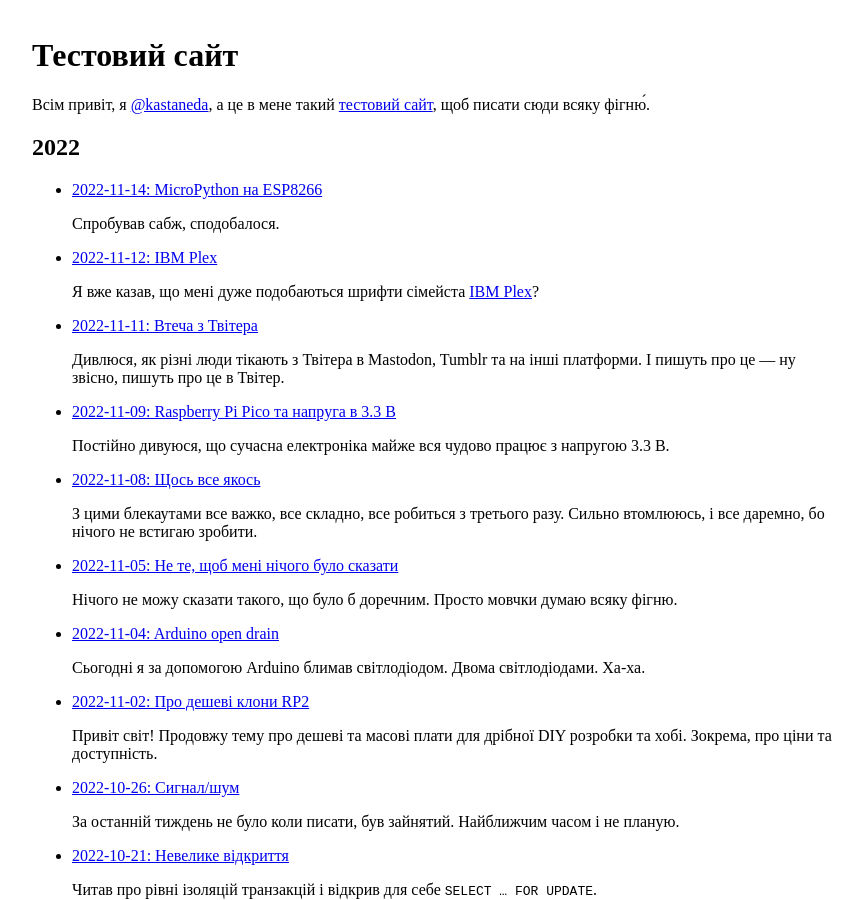
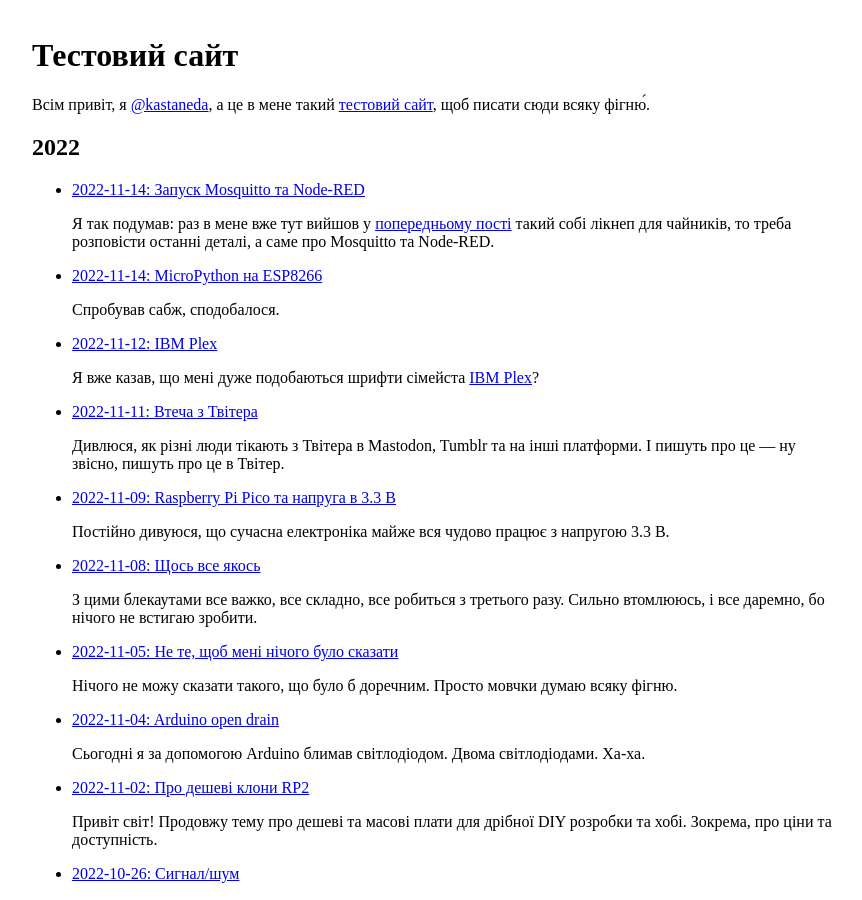
Before and after one commit to dk487/test.de.co.ua, a Jekyll site: the page built from index.md, in a window 1280 px wide and 900 px high. Shown: the whole window, without its empty margins (208-1070 px from the left). Built offline with Jekyll 4.4.1, drawn with Linux system fonts in a browser that asks for light colours; some of the changed lines change nothing that is shown.

Commit message:
New post: running Mosquitto and Node-RED

````diff
--- a/_posts/2022/2022-11-14-micropython-on-esp8266.md
+++ b/_posts/2022/2022-11-14-micropython-on-esp8266.md
@@ -7,7 +7,7 @@ date: 2022-11-14 04:40:03 +02:00
 
 Не дуже стабільно працює (треба розібратися з режимами сну). Дуже багато струму споживає (знов-таки, треба розібратися з режимами сну). Документація місцями застаріла, неточна, навіть неповна. Багато чого зроблено нелогічно. Різні версії прошивки та бібліотек ведуть себе по-різному. Треба багато що гуглити і багато про що здогадуватися.
 
-Але я [почитав мануал](https://docs.micropython.org/en/latest/esp8266/quickref.html), погуглив, щось десь здогадався і в мене все вийшло.
+Але я [почитав мануал][1], погуглив, щось десь здогадався і в мене все вийшло.
 
 
 ## Встановлення прошивки
@@ -26,7 +26,7 @@ esptool --chip esp8266 --port /dev/ttyUSB0 erase_flash
 
 Чомусь у мене `erase_flash` не працює, але (ще більше «чомусь») це не виявилося проблемою, бо при запису прошивки все одно флешка чиститься. Ну і ладно.
 
-Далі. Власне, «прошивка прошивки», бгг. Готову прошивку MicroPython я взяв останню стабільну з [офіційного сайту](https://micropython.org/download/esp8266/), ліньки було збирати. І…
+Далі. Власне, «прошивка прошивки», бгг. Готову прошивку MicroPython я взяв останню стабільну з [офіційного сайту][2], ліньки було збирати. І…
 
 ```sh
 # натиснути і тримати FLASH на платі перед запуском команди
@@ -300,3 +300,9 @@ while True:
 ```
 
 Ну власне і все. Отака фігня.
+
+_Оновлення о 15:04_: я написав пост-продовження [про Mosquitto та Node-RED][3].
+
+[1]: https://docs.micropython.org/en/latest/esp8266/quickref.html
+[2]: https://micropython.org/download/esp8266/
+[3]: /2022/11/14/running-mosquitto-and-nodered.html
--- /dev/null
+++ b/_posts/2022/2022-11-14-running-mosquitto-and-nodered.md
@@ -0,0 +1,119 @@
+---
+title: Запуск Mosquitto та Node-RED
+date: 2022-11-14 15:04:43 +02:00
+---
+
+Я так подумав: раз в мене вже тут вийшов у [попередньому пості][1] такий собі лікнеп для чайників, то треба розповісти останні деталі, а саме про Mosquitto та Node-RED.
+
+
+## Що це все таке
+
+MQTT — це стандарт де-факто на комунікацію між пристроями в IoT.
+
+Брокер MQTT просто приймає від клієнтів повідомлення і відправляє їх іншим клієнтам-підписникам. Це дуже схоже на IRC, тільки сервера тут зветься «брокер», а про канал кажуть «топік». Існують різні брокери, та майже завжди йдеться про Mosquitto.
+
+Node-RED це така своєрідна платформа, яка підходить для поєднання всякої низькорівневої хріні з усякою іншою низькорівневою хрінню: MQTT, бази даних, REST API, скрипти.
+
+
+## Запуск
+
+Mosquitto в Debian та Ubuntu можна поставити просто з репозиторію (десь у мене так і є), але зазвичай мені буває зручно запускати його через Docker Compose разом з Node-RED.
+
+### `docker-compose.yml`
+
+```yaml
+version: '3'
+
+services:
+  mqtt:
+    image: eclipse-mosquitto
+    ports:
+      - 1883:1883
+    volumes:
+      - ./mosquitto.conf:/mosquitto/config/mosquitto.conf:ro
+
+  nodered:
+    image: nodered/node-red
+    ports:
+      - 1880:1880
+    volumes:
+      - ./node-red-data:/data
+    links:
+      - mqtt
+```
+
+Як видно з цього файлу, тут ще треба зробити підкаталог `node-red-data`, у якому зберігатимуться всі нутрощі Node-RED, та конфіг Mosquitto.
+
+### `mosquitto.conf`
+
+```
+allow_anonymous true
+
+listener 1883
+```
+
+Ну і все, можна запускати `docker-compose up` і все має запуститися.
+
+
+## Приклад використання Node-RED
+
+В принципі, один лише Mosquitto та консольні клієнти — це вже чимало. Але веселіше з Node-RED. Вона після запуску з дефолтними налаштуваннями доступна за адресою <u>http://localhost:1880/</u> і не потребує паролю.
+
+> The S in IoT Stands for Security
+
+Насправді тут можна і пароль зробити, і різні види аутентифікації прикрутити десь на reverse proxy, але ж ми просто граємося і блимаємо світлодіодом.
+
+![Знімок екрану: порожня чиста нова Node-RED](/uploads/nodered_new.png)
+
+Так, що ще треба. В головному меню Node-RED (правий верхній кут, три рисочки) треба зайти в `Manage palette` (це типу як пакетний менеджер) та встановити модуль `node-red-dashboard`. Навіть не знаю, чому він не входить до стандартного комплекту.
+
+Нам треба додати на наш flow два вузли з групи network, а саме `mqtt in` та `mqtt out`. Також нам треба вузол `switch` з групи dashboard. От я їх просто перетягнув кудись і ще не сконфігурував.
+
+![Знімок екрану: три несконфігурованих вузла Node-RED](/uploads/nodered_new_3_nodes.png)
+
+Двічі клацніть на вузол `mqtt in`. Відкриється вікно редагування. Нам треба налаштувати сервер та топік. Сервер ми ще жоден не налаштовували, тому треба його створити; достатньо вказати хост `mqtt` (не 127.0.0.1, а ім'я з Docker Compose) і все інше лишити як є. Топік для вхідних повідомлень на цьому вузлі має бути `board01/led`.
+
+Аналогічним чином конфігуруємо вузол `mqtt out`. Тільки топік там має бути `board01/led/set`, а раніше сконфігурований сервер вже буде вказано за замовчанням.
+
+Тепер вузол `switch`. Треба створити групу (стовпчик, де він має відображатися), при створенні групи треба буде створити нову dashboard tab (сторінку, де воно все буде). Якщо нічого не міняти, то зі значеннями по замовченню у вас створиться tab з назвою Home та група Default.
+
+Далі трошки неочевидне. Треба визначити, які значення відповідають стану «увімкнено» і що вважається станом «вимкнено» (On Payload та Off Payload, відповідно). Встановіть для обох тип number та значення 1 та 0.
+
+Наостанок, встановіть йому якийсь зрозумілий label. Наприклад «LED».
+
+![Знімок екрану: конфігурація вузла switch в Node-RED](/uploads/nodered_switch.png)
+
+Тепер лишається поєднати мишкою всі три вузли та натиснути на Deploy.
+
+![Знімок екрану: три з'єднанних вузла Node-RED](/uploads/nodered_connected_3_nodes.png)
+
+Все! Dashboard знаходиться за адресою <u>http://127.0.0.1:1880/ui/</u> (теж без паролю).
+
+![Знімок екрану: Node-RED dashboard з одним вимикачем](/uploads/nodered_new_dashboard.png)
+
+Якщо все вийшло правильно, то цей перемикач буде вмикати-вимикати світлодіод на платі NodeMCU з попереднього поста.
+
+
+## Тестування dasboard'у
+
+Не завжди все виходить правильно з першого разу.
+
+Для відлагодження та для експериментів з MQTT варто встановити пакет `mosquitto-clients`, навіть якщо у вас Mosquitto тільки в Docker'і.
+
+Зокрема, так я дивлюся, що відбувається на всіх топіках (wildcard `#`):
+
+```sh
+mosquitto_sub -h 127.0.0.1 -t "#" -v
+```
+
+Цей `mosquitto_sub` працює як `tail -f`, для його зупинки треба <kbd>Ctrl</kbd>&nbsp;<kbd>C</kbd>. Коли ви натискаєте на перемикач, мають з'являтися нові повідомлення з топіком `board01/led/set`.
+
+А ось так я вручну відправляю повідомлення з текстом `1` на топік `board01/led`, імітуючи повідомлення від NodeMCU:
+
+```sh
+mosquitto_pub -t board01/led -m 1
+```
+
+Ну, в принципі, і все. Отака фігня.
+
+[1]: /2022/11/14/micropython-on-esp8266.html
````
Also changed, not shown: _uploads/nodered_connected_3_nodes.png (added), _uploads/nodered_new.png (added), _uploads/nodered_new_3_nodes.png (added), _uploads/nodered_new_dashboard.png (added), _uploads/nodered_switch.png (added).
